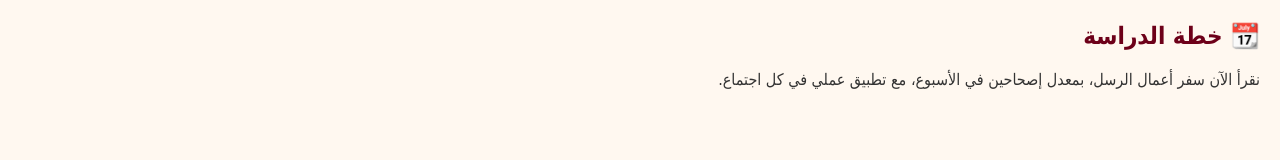
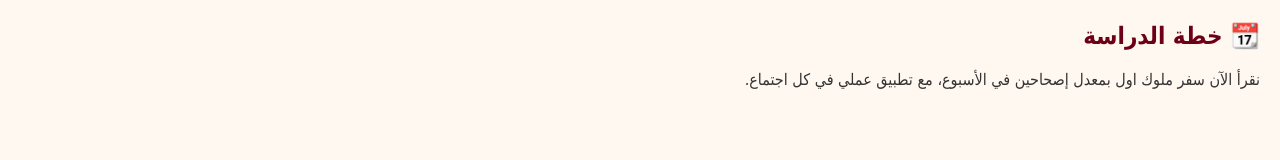
Before and after one commit to makarious1111/Onof-oniuht-, a plain HTML site: page index.html in a window 1280 px wide. Shown: the part 1000-1160 px from the top of the page. Drawn offline with Linux system fonts and the light colour scheme.

Commit message:
Update index.html

```diff
--- a/index.html
+++ b/index.html
@@ -89,7 +89,7 @@
     <section>
       <h2>📆 خطة الدراسة</h2>
       <p>
-        نقرأ الآن سفر أعمال الرسل، بمعدل إصحاحين في الأسبوع، مع تطبيق عملي في كل
+        نقرأ الآن سفر ملوك اول بمعدل إصحاحين في الأسبوع، مع تطبيق عملي في كل
         اجتماع.
       </p>
     </section>
```
